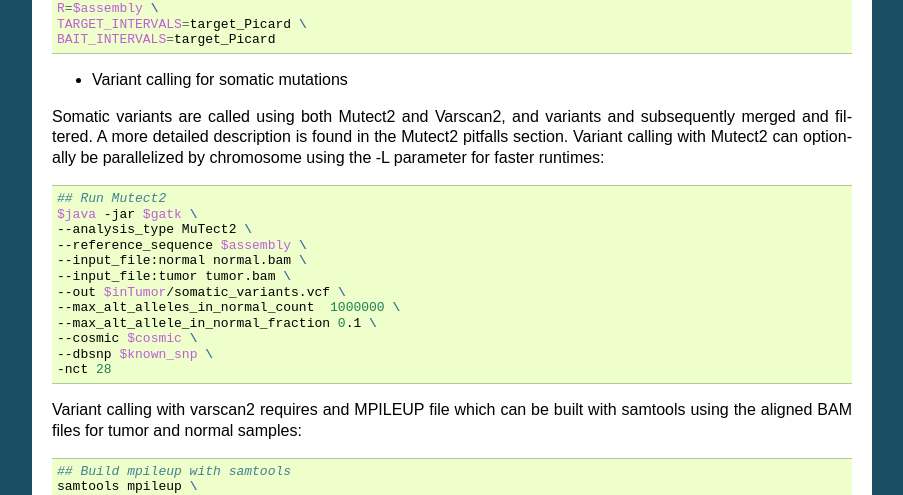
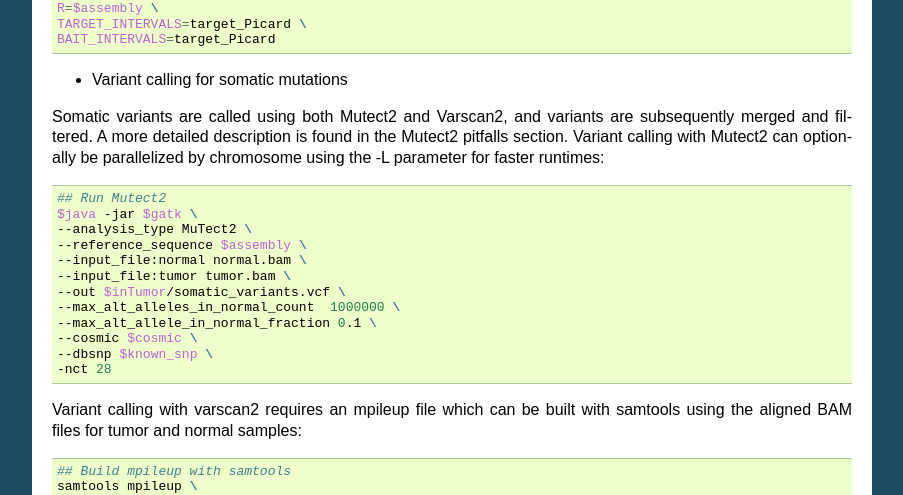
Before and after one commit to NEXTBioinformatics/Best-Practices-for-Processing-HTS-Data, a Sphinx documentation site: the page built from source/dnaseq_processing.rst, in a window 1280 px wide and 900 px high, scrolled down 1966 px. Shown: the part 152-647 px from the top of the window, without its empty margins (198-1101 px from the left). Built offline with Sphinx 7.4.7, drawn with Linux system fonts in a browser that asks for light colours.

Commit message:
Spelling errors

```diff
--- a/source/dnaseq_processing.rst
+++ b/source/dnaseq_processing.rst
@@ -129,7 +129,7 @@
 
 - Variant calling for somatic mutations
 
-Somatic variants are called using both Mutect2 and Varscan2, and variants and subsequently merged and filtered. A more detailed description is found in the Mutect2 pitfalls section.
+Somatic variants are called using both Mutect2 and Varscan2, and variants are subsequently merged and filtered. A more detailed description is found in the Mutect2 pitfalls section.
 Variant calling with Mutect2 can optionally be parallelized by chromosome using the -L parameter for faster runtimes::
 
 	## Run Mutect2
@@ -145,7 +145,7 @@
 	--dbsnp $known_snp \
 	-nct 28
 
-Variant calling with varscan2 requires and MPILEUP file which can be built with samtools using the aligned BAM files for tumor and normal samples::
+Variant calling with varscan2 requires an mpileup file which can be built with samtools using the aligned BAM files for tumor and normal samples::
 
 	## Build mpileup with samtools
 	samtools mpileup \
```
